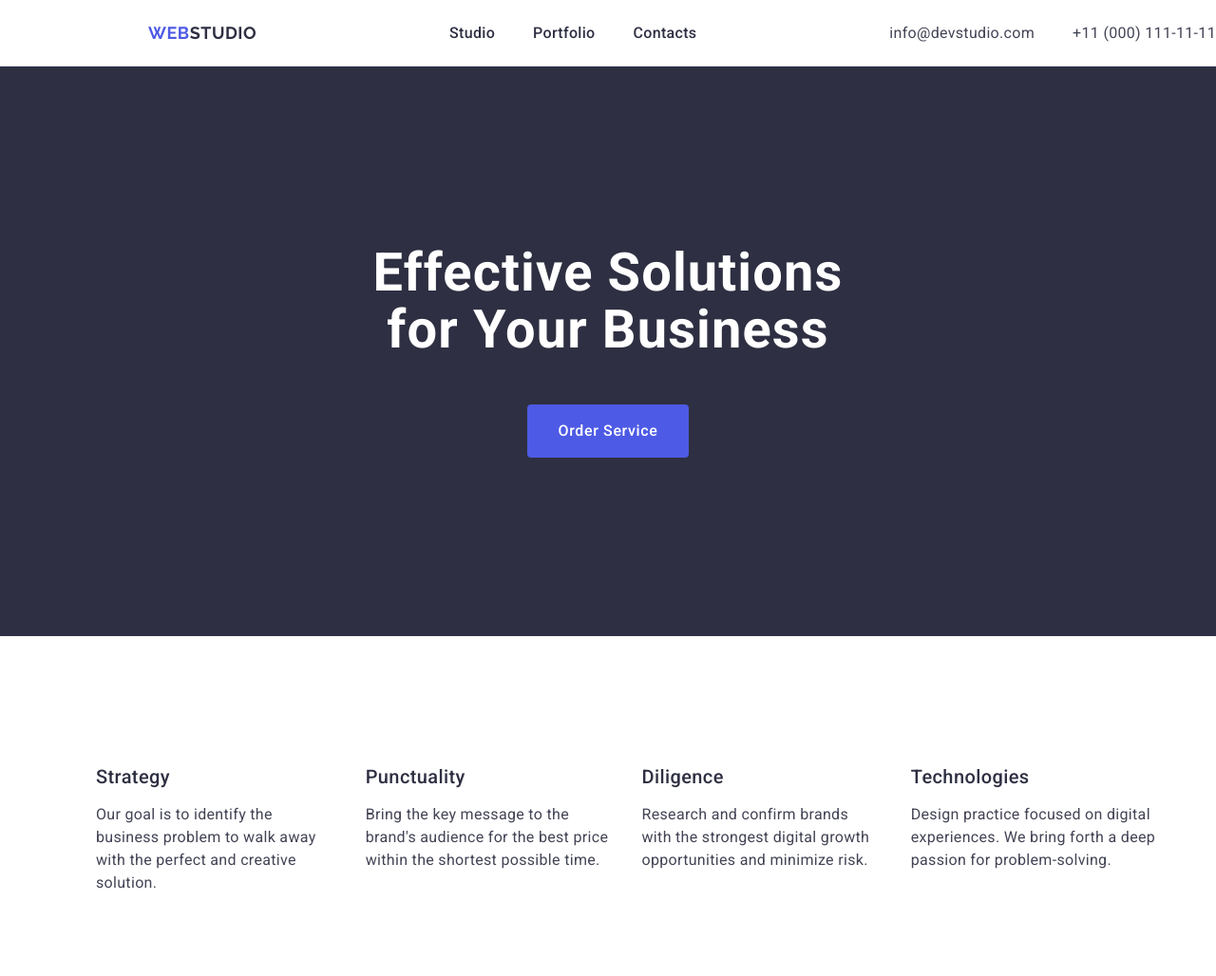
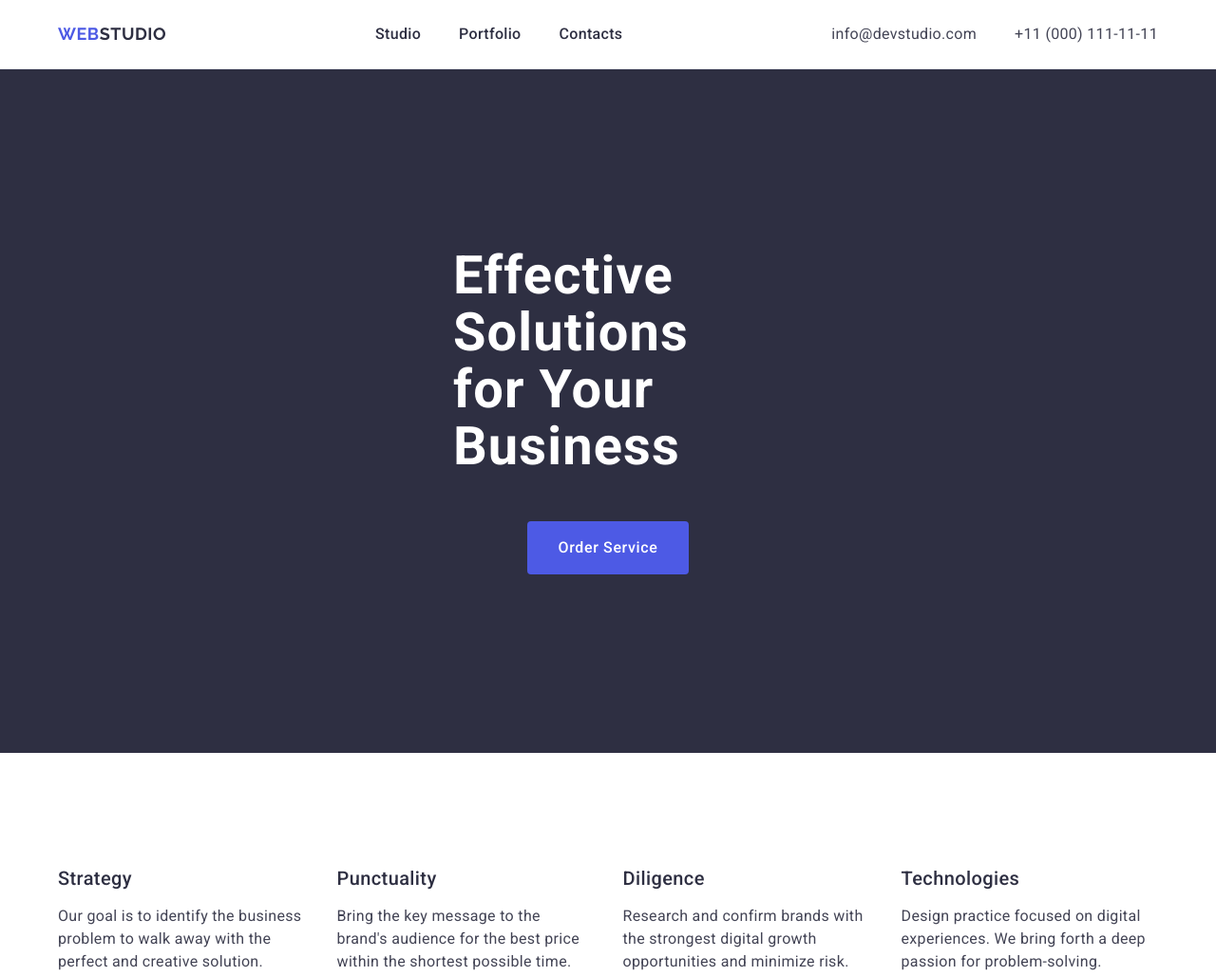
Before and after one commit to ViktorMatviichuk/goit-markup-hw-03, a plain HTML site: page index.html in a window 1280 px wide. Shown: the top 1028 px of the page at 95% size. Drawn offline with nearby package versions, Linux system fonts and the light colour scheme.

Commit message:
on control

```diff
--- a/css/styles.css
+++ b/css/styles.css
@@ -17,6 +17,8 @@ p {
 ul,
 ol {
   list-style: none;
+  margin: 0;
+  padding: 0;
 }
 
 .container {
@@ -25,9 +27,9 @@ ol {
 }
 
 .header-page {
+  padding: 24px 0;
+  justify-content: center;
   background-color: white;
-  max-width: 1440px;
-  margin: 0 auto;
   border-bottom: 1px solid #e7e9fc;
 }
 
@@ -35,7 +37,6 @@ ol {
   display: flex;
   justify-content: space-between;
   align-items: center;
-  max-width: 1440px;
 }
 
 .logo {
@@ -47,9 +48,6 @@ ol {
   text-transform: uppercase;
   letter-spacing: 0.03em;
   line-height: 1.17;
-  margin-top: 24px;
-  margin-bottom: 24px;
-  margin-left: 156px;
 }
 
 .logo-accent {
@@ -58,7 +56,7 @@ ol {
 
 .nav-list {
   display: flex;
-  align-items: flex-start;
+  align-items: center;
   justify-content: flex-start;
   flex-direction: row;
   gap: 40px;
@@ -75,6 +73,8 @@ ol {
 
 .contacts-list {
   display: flex;
+  align-items: flex-end;
+  flex-direction: row;
   font-style: normal;
   gap: 40px;
 }
@@ -95,23 +95,21 @@ ol {
 .main-page .container {
   display: flex;
   flex-direction: column;
+  align-items: center;
 }
 
 .hero {
+  padding: 188px 477px;
   background-color: #2e2f42;
   color: white;
 }
 
 .hero-title {
   max-width: 496px;
-  margin-top: 188px;
-  margin-left: auto;
-  margin-right: auto;
   font-weight: 700;
   font-size: 56px;
   line-height: 1.07;
   letter-spacing: 0.02em;
-  text-align: center;
   color: #fff;
 }
 
@@ -125,9 +123,6 @@ ol {
   height: 56px;
   padding: 16px 32px;
   margin-top: 48px;
-  margin-bottom: 188px;
-  margin-left: auto;
-  margin-right: auto;
   background-color: #4d5ae5;
   color: white;
   border: none;
@@ -142,6 +137,12 @@ ol {
 .button:hover,
 .button:focus {
   background-color: #404bbf;
+}
+
+.benefits {
+  display: flex;
+  justify-content: center;
+  padding: 120px 0;
 }
 
 .benefits .container {
@@ -169,8 +170,6 @@ ol {
   align-items: start;
   text-align: left;
   gap: 16px;
-  margin-top: 120px;
-  margin-bottom: 120px;
 }
 
 .benefits-item-title {
@@ -193,6 +192,7 @@ ol {
 }
 
 .team {
+  padding: 120px 0;
   display: flex;
   justify-content: center;
   background-color: #f4f4fd;
@@ -205,7 +205,6 @@ ol {
 }
 
 .team-title {
-  margin-top: 120px;
   margin-bottom: 72px;
   font-weight: 700;
   font-size: 36px;
@@ -218,7 +217,6 @@ ol {
 .team-list {
   display: flex;
   gap: 24px;
-  margin-bottom: 120px;
 }
 
 .team-card {
@@ -260,8 +258,13 @@ ol {
   margin-bottom: 32px;
 }
 
+.portfolio {
+  padding: 120px 0;
+  display: flex;
+  justify-content: center;
+}
+
 .portfolio .container {
-  max-width: 1440px;
   display: flex;
   flex-wrap: wrap;
   flex-direction: column;
@@ -270,7 +273,6 @@ ol {
 }
 
 .portfolio-title {
-  margin-top: 120px;
   margin-bottom: 72px;
   font-weight: 700;
   font-size: 36px;
@@ -318,12 +320,8 @@ ol {
 }
 
 .footer-page {
+  padding: 100px 0;
   background-color: #2e2f42;
-  color: #f4f4fd;
-  font-weight: 400;
-  font-size: 16px;
-  line-height: 1.5;
-  letter-spacing: 0.02em;
 }
 
 .footer-page .container {
@@ -332,9 +330,6 @@ ol {
   flex-direction: column;
   justify-content: flex-start;
   gap: 16px;
-  padding-top: 100px;
-  padding-bottom: 100px;
-  padding-left: 156px;
 }
 
 .footer-page .logo {
@@ -347,5 +342,6 @@ ol {
   font-size: 16px;
   line-height: 1.5;
   letter-spacing: 0.02em;
+  color: #f4f4fd;
   max-width: 264px;
 }
--- a/index.html
+++ b/index.html
@@ -23,14 +23,14 @@
   <header class="header-page">
     <div class="container">
       <a href="./index.html" class="logo"><span class="logo-accent">Web</span>Studio</a>
-      <nav>
+      <nav class="header-nav">
         <ul class="nav-list">
           <li><a href="./index.html" class="nav-link">Studio</a></li>
           <li><a href="./index.html" class="nav-link">Portfolio</a></li>
           <li><a href="./index.html" class="nav-link">Contacts</a></li>
         </ul>
       </nav>
-      <address>
+      <address class="header-contact">
         <ul class="contacts-list">
           <li><a href="mailto:info@devstudio.com" class="contact-link">info@devstudio.com</a></li>
           <li><a href="tel:+110001111111" class="contact-link">+11 (000) 111-11-11</a></li>
```
